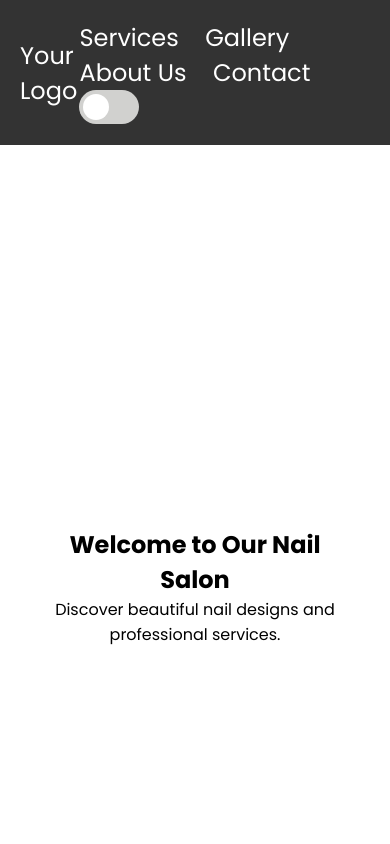
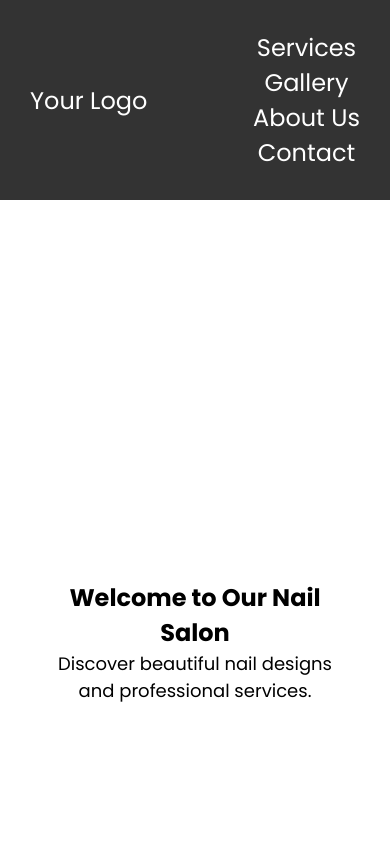
Before and after one commit to jdle3/Senior-Project, a plain HTML site: page index.html in a window 390 px wide. Shown: the top 844 px of the page. Drawn offline with Linux system fonts and the light colour scheme.

Commit message:
Update styles.css

```diff
--- a/styles.css
+++ b/styles.css
@@ -104,7 +104,7 @@ body.dark-mode .slider:before {
 }
 
 input:checked + .slider {
-    background-color: #fff;
+    background-color: #d1d1cf;
 }
 
 input:focus + .slider {
@@ -138,6 +138,44 @@ h2 {
 
 .logo {
     font-size: 24px;
+}
+
+/* Responsive Styles */
+@media (max-width: 768px) {
+    .container {
+        padding: 10px;
+    }
+
+    nav ul {
+        padding: 0;
+        text-align: center;
+    }
+
+    nav ul li {
+        display: block; /* Stack nav items vertically */
+        margin: 0 auto;
+    }
+
+    .hero h1 {
+        font-size: 24px;
+    }
+
+    .hero p {
+        font-size: 18px;
+    }
+
+    /* Hide slider for theme-switch on smaller screens if needed */
+    .theme-switch-wrapper {
+        display: none;
+    }
+}
+
+/* Additional media query for very small devices */
+@media (max-width: 480px) {
+    nav ul {
+        flex-direction: column;
+        align-items: flex-start;
+    }
 }
 
 /* Hero Image */
```
